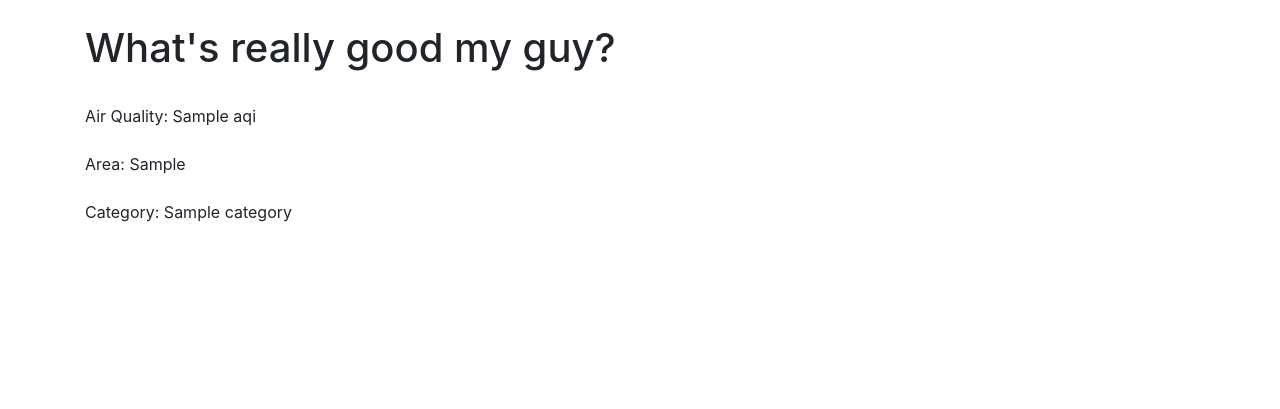
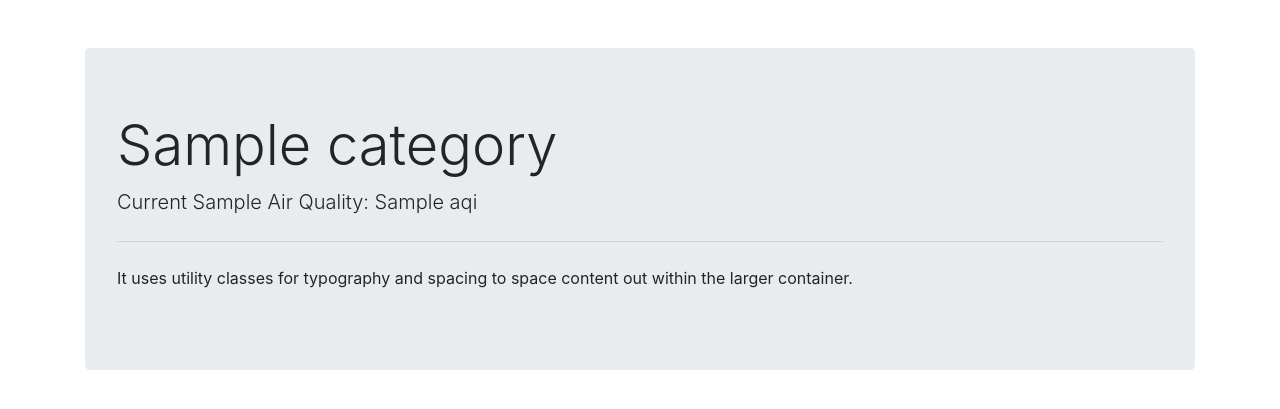
Before and after one commit to ericemmanuel29/weather, a Django app: template lookup/templates/home.html in a window 1280 px wide. Shown: the part 56-465 px from the top of the page. Run offline with Django 3.2, Linux system fonts and the light colour scheme; the template is opened without the code that fills it: most values are stand-ins (such as "Sample title", 1, 10 or a date in 2020).

Commit message:
Jumbotron shit poppin

```diff
--- a/lookup/templates/home.html
+++ b/lookup/templates/home.html
@@ -4,21 +4,19 @@
 
 {% block content %}
 
-<h1>What's really good my guy?</h1>
 <br/>
 
 {% if api %}
     {% if api == "Error..."%}
         There was an error, please try again...
     {% else %}
-        Air Quality: {{ api.0.AQI }}
-        <br/>
-        <br/>
+        <div class="jumbotron">
+            <h1 class="display-4">{{ api.0.Category.Name }}</h1>
+            <p class="lead">Current {{ api.0.ReportingArea }} Air Quality: {{ api.0.AQI }}</p>
+            <hr class="my-4">
+            <p>It uses utility classes for typography and spacing to space content out within the larger container.</p>
+        </div>
 
-        Area: {{ api.0.ReportingArea }}
-        <br/>
-        <br/>
-        Category: {{ api.0.Category.Name }}
     {% endif %}
 
 {% endif %}
```
